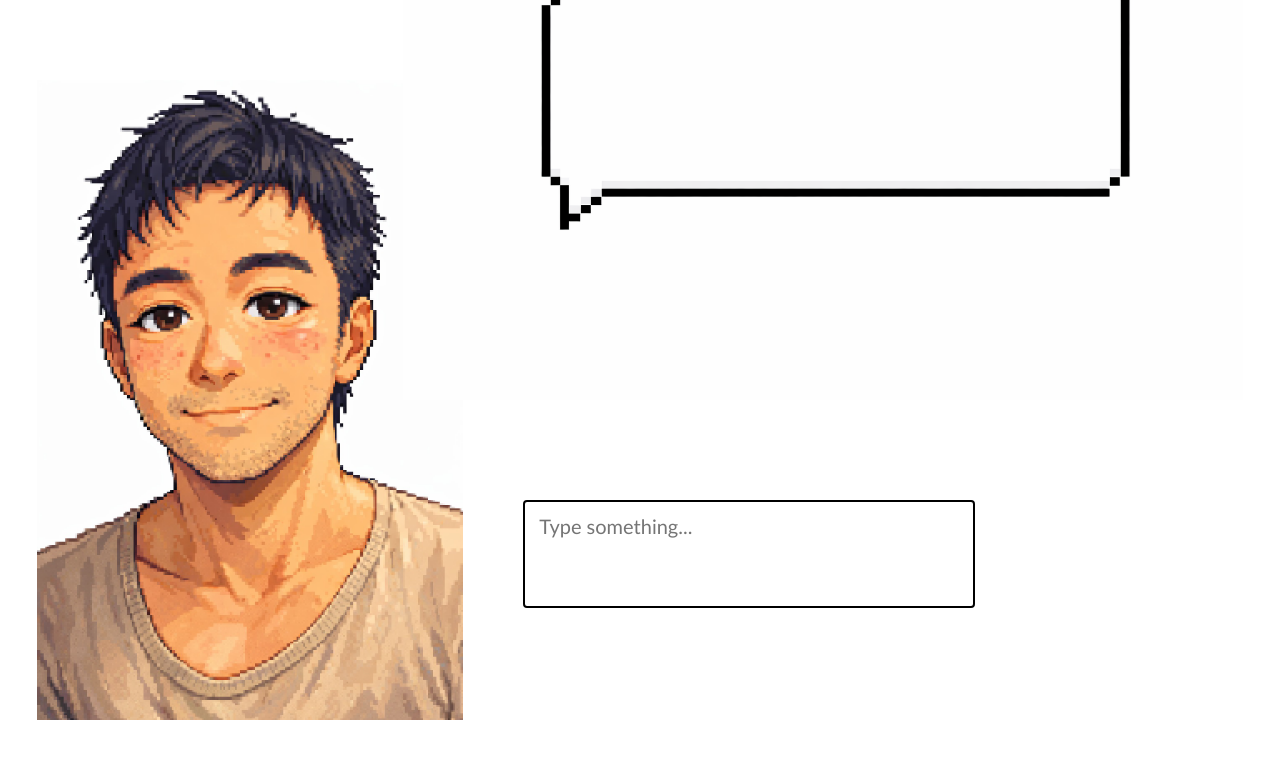
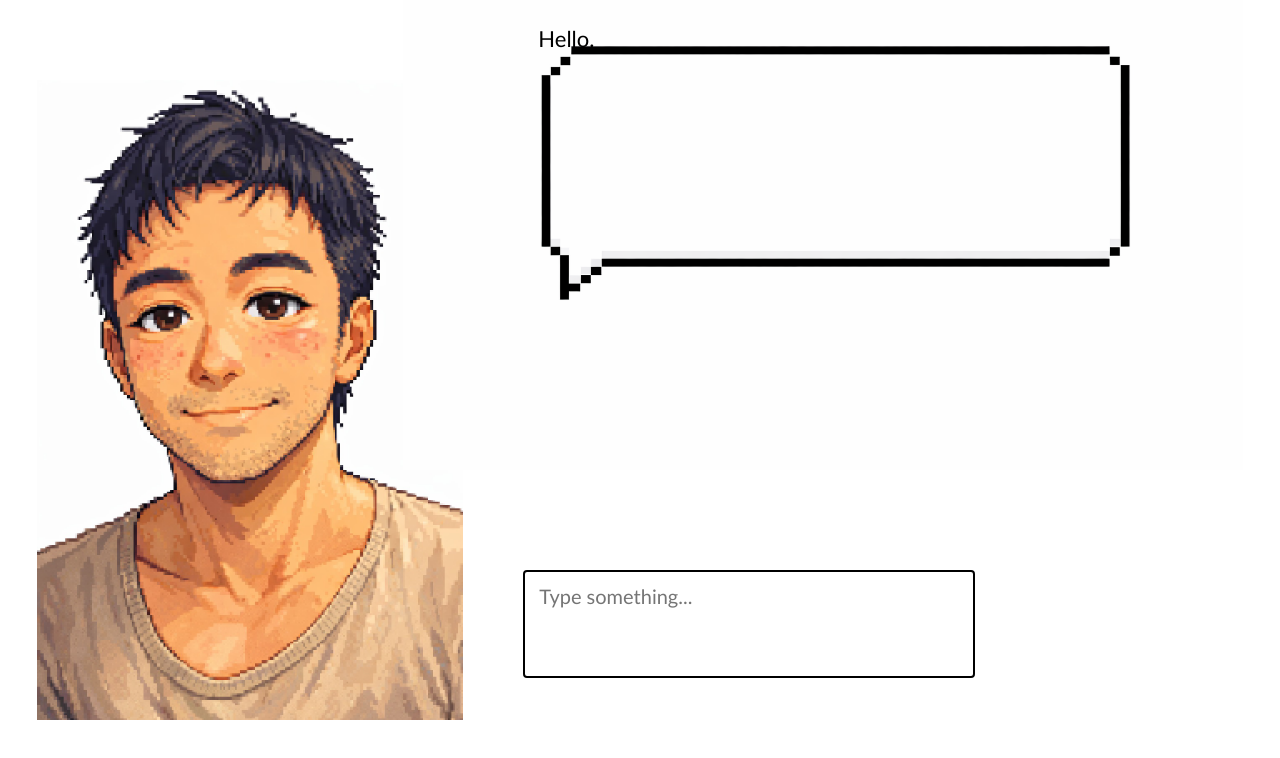
Before and after one commit to Chiliem/bfsimulator, a plain HTML site: page index.html in a window 1280 px wide. Drawn offline with Linux system fonts and the light colour scheme.

Commit message:
Add files via upload

```diff
--- a/style.css
+++ b/style.css
@@ -25,7 +25,7 @@ body {
   position: relative;
   height: 560px;   /* was 420px */
   width: auto;
-  margin-top: -560px;
+  margin-top: -420px;
   margin-left: -60px;
 }
 
@@ -39,7 +39,7 @@ body {
   right: 70px;
   bottom: 85px;
 
-  font-size: 26px;
+  font-size: 22px;
   line-height: 1.25;
   color: #000;
 
```
